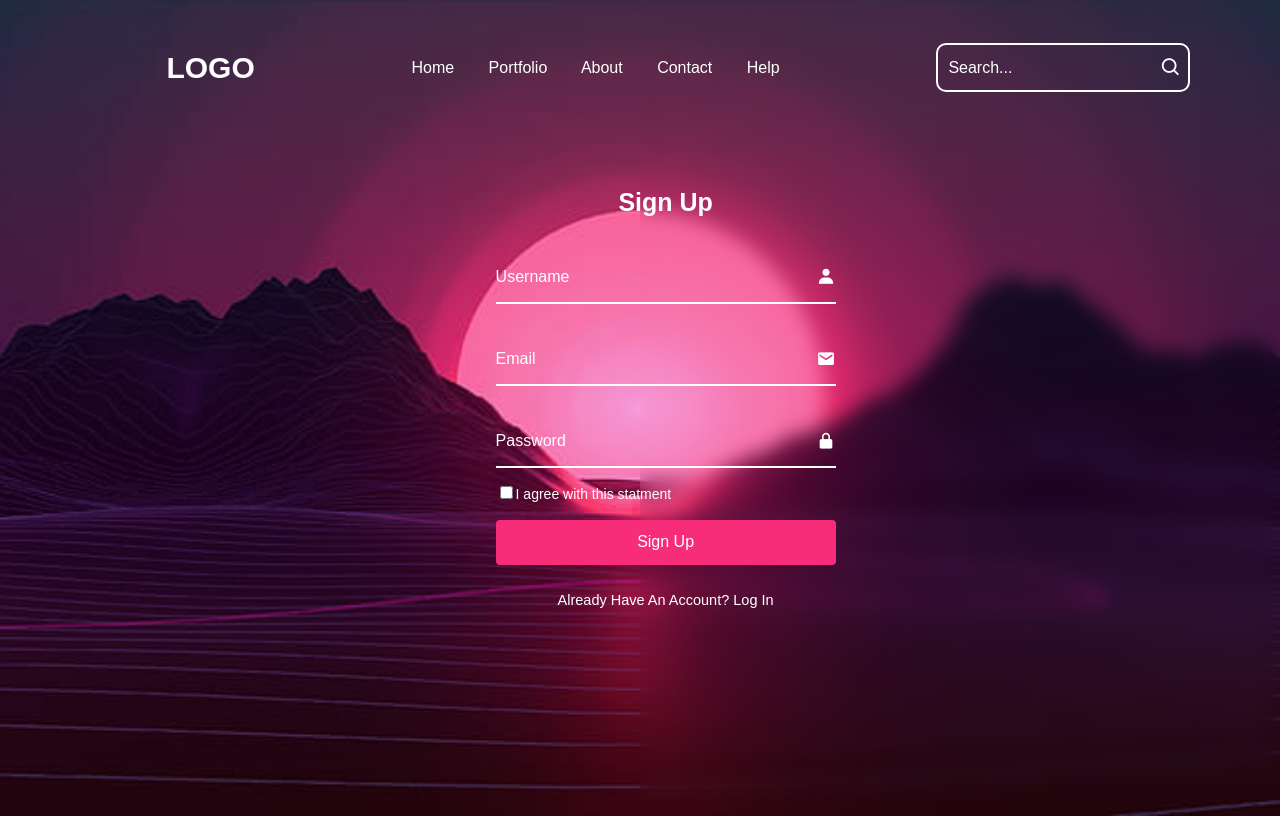
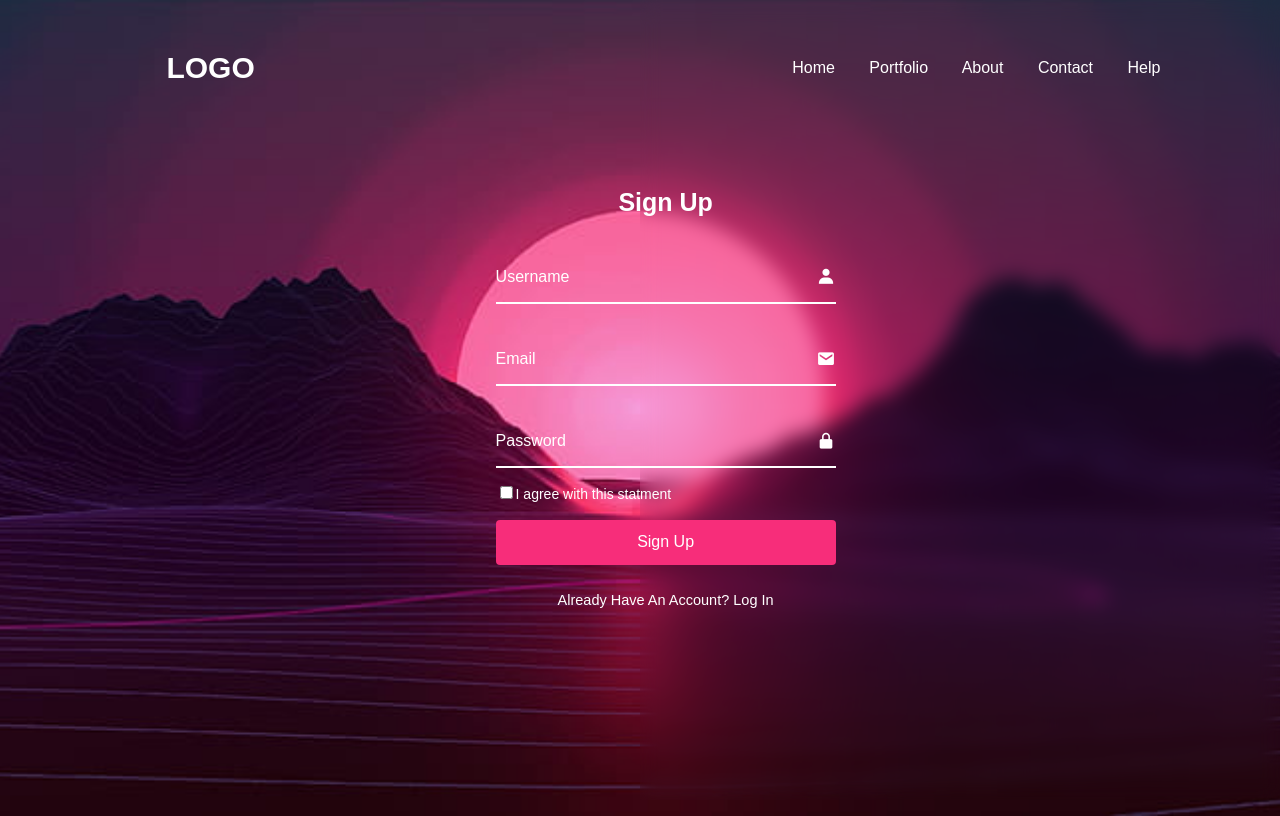
Before and after one commit to sy518/fireBase_signupForm, a plain HTML site: page index.html in a window 1280 px wide. Drawn offline with nearby package versions, Linux system fonts and the light colour scheme.

Commit message:
Update index.html

```diff
--- a/index.html
+++ b/index.html
@@ -19,10 +19,7 @@
             <a href="#">Contact</a>
             <a href="#">Help</a>
         </nav>
-        <form action="" class="search-bar">
-            <input type="text" placeholder="Search...">
-            <button><i class='bx bx-search'></i></button>
-        </form>
+
     </header>
 
     <div class="login-section">
```
